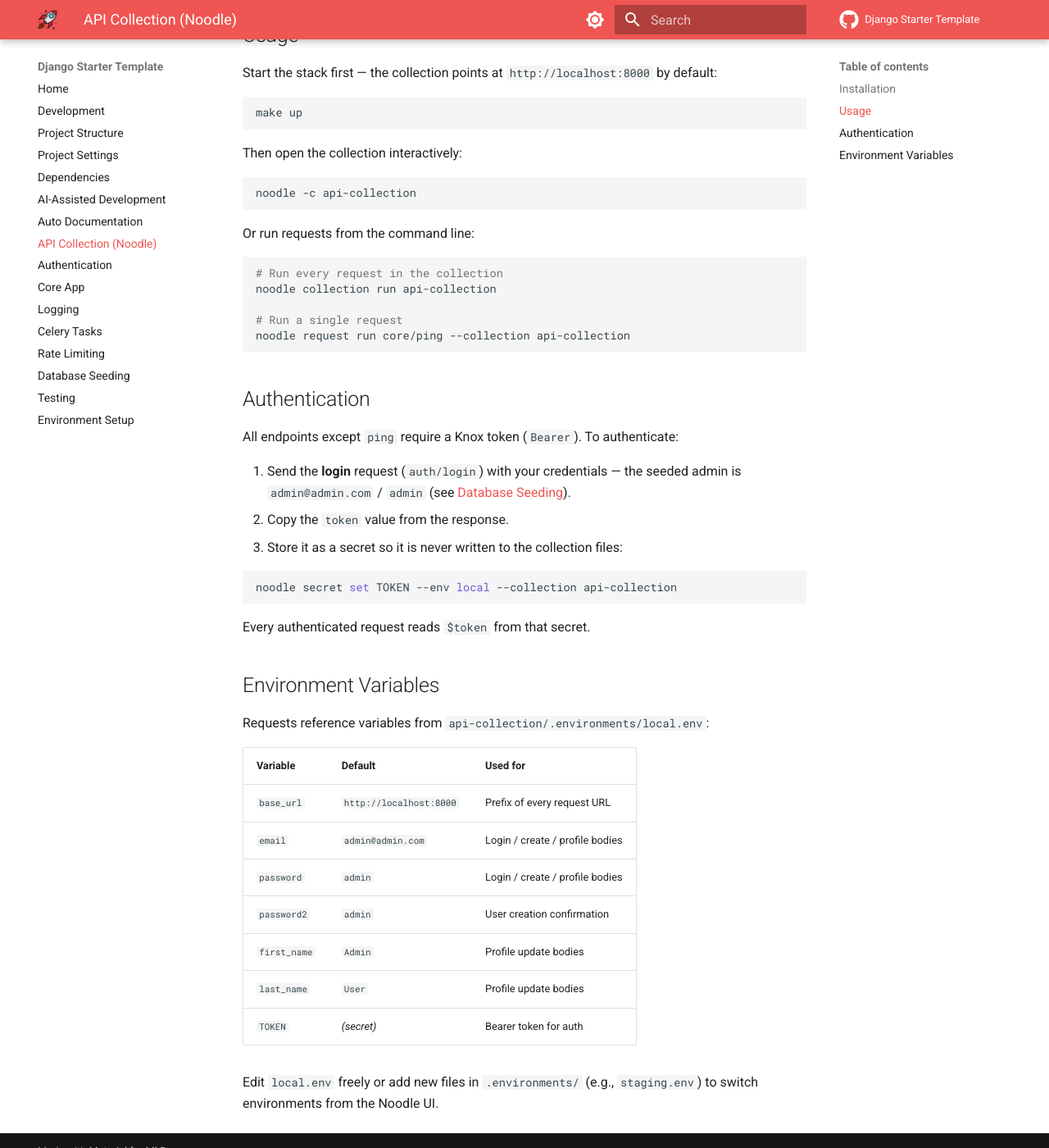
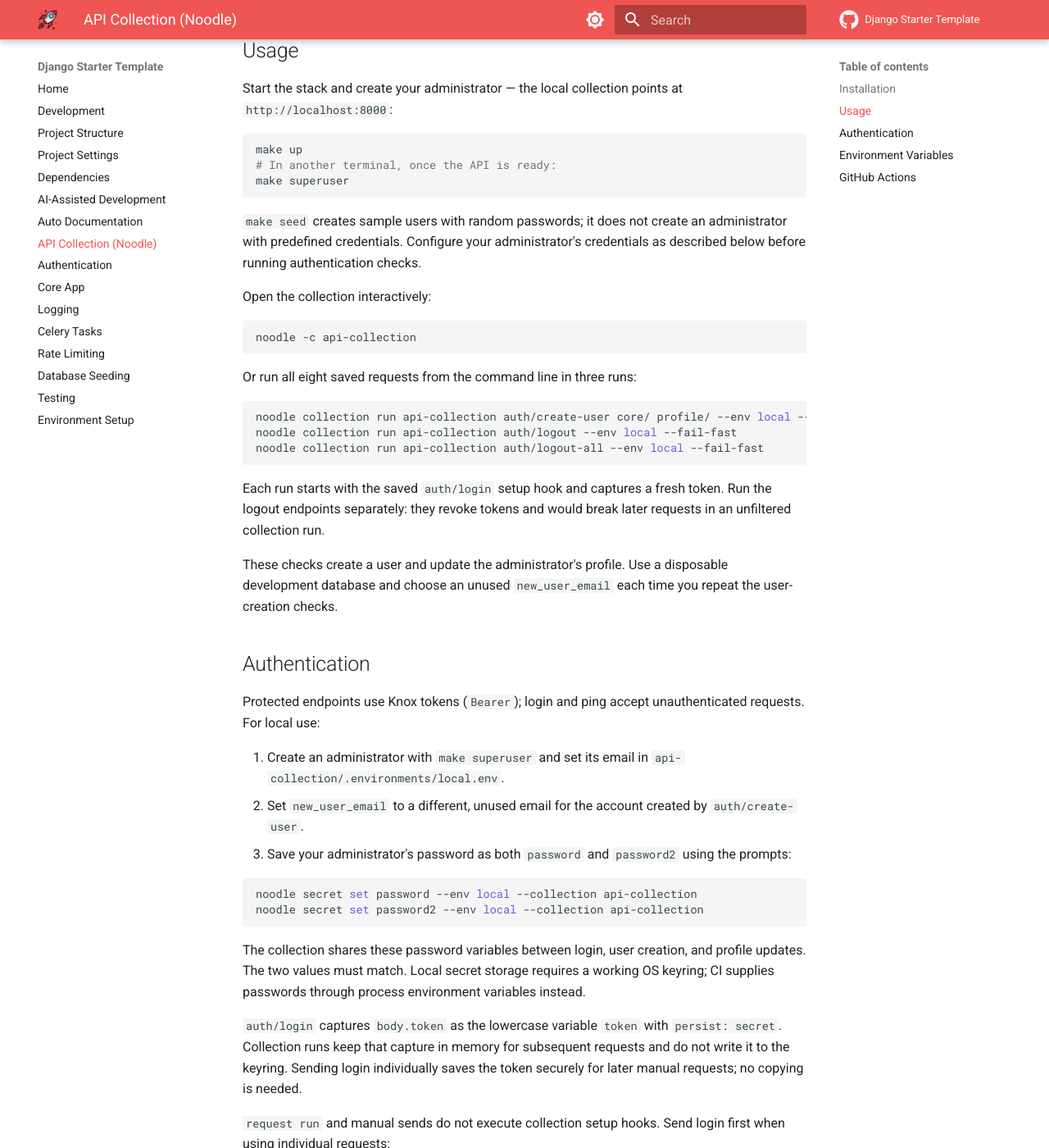
Before and after one commit to wilfredinni/django-starter-template, an MkDocs documentation site: the page built from docs/noodle.md, in a window 1280 px wide and 1400 px high, scrolled down 1041 px. Shown: the whole window at 82% size. Built offline with MkDocs 1.6.1 and Material for MkDocs 9.7.7, drawn with Linux system fonts in a browser that asks for light colours; comment, search, counter and statistics services are not loaded; some of the changed text lies outside the part shown.

Commit message:
docs: document local and CI Noodle API checks

````diff
--- a/docs/noodle.md
+++ b/docs/noodle.md
@@ -8,7 +8,8 @@
 api-collection/
 ├── settings.yml
 ├── .environments/
-│   └── local.env              # base_url and dev credentials
+│   ├── local.env              # local API and credential declarations
+│   └── ci.env                 # disposable CI API and credential declarations
 ├── auth/
 │   ├── create-user.yml
 │   ├── login.yml
@@ -46,54 +47,100 @@
 
 ## Usage
 
-Start the stack first — the collection points at `http://localhost:8000` by default:
+Start the stack and create your administrator — the local collection points at `http://localhost:8000`:
 
 ```bash
 make up
+# In another terminal, once the API is ready:
+make superuser
 ```
 
-Then open the collection interactively:
+`make seed` creates sample users with random passwords; it does not create an administrator with predefined credentials. Configure your administrator's credentials as described below before running authentication checks.
+
+Open the collection interactively:
 
 ```bash
 noodle -c api-collection
 ```
 
-Or run requests from the command line:
+Or run all eight saved requests from the command line in three runs:
 
 ```bash
-# Run every request in the collection
-noodle collection run api-collection
+noodle collection run api-collection auth/create-user core/ profile/ --env local --fail-fast
+noodle collection run api-collection auth/logout --env local --fail-fast
+noodle collection run api-collection auth/logout-all --env local --fail-fast
+```
 
-# Run a single request
-noodle request run core/ping --collection api-collection
-```
+Each run starts with the saved `auth/login` setup hook and captures a fresh token. Run the logout endpoints separately: they revoke tokens and would break later requests in an unfiltered collection run.
+
+These checks create a user and update the administrator's profile. Use a disposable development database and choose an unused `new_user_email` each time you repeat the user-creation checks.
 
 ## Authentication
 
-All endpoints except `ping` require a Knox token (`Bearer`). To authenticate:
+Protected endpoints use Knox tokens (`Bearer`); login and ping accept unauthenticated requests. For local use:
 
-1. Send the **login** request (`auth/login`) with your credentials — the seeded admin is `admin@admin.com` / `admin` (see [Database Seeding](database_seeding.md)).
-2. Copy the `token` value from the response.
-3. Store it as a secret so it is never written to the collection files:
+1. Create an administrator with `make superuser` and set its email in `api-collection/.environments/local.env`.
+2. Set `new_user_email` to a different, unused email for the account created by `auth/create-user`.
+3. Save your administrator's password as both `password` and `password2` using the prompts:
 
 ```bash
-noodle secret set TOKEN --env local --collection api-collection
+noodle secret set password --env local --collection api-collection
+noodle secret set password2 --env local --collection api-collection
 ```
 
-Every authenticated request reads `$token` from that secret.
+The collection shares these password variables between login, user creation, and profile updates. The two values must match. Local secret storage requires a working OS keyring; CI supplies passwords through process environment variables instead.
+
+`auth/login` captures `body.token` as the lowercase variable `token` with `persist: secret`. Collection runs keep that capture in memory for subsequent requests and do not write it to the keyring. Sending login individually saves the token securely for later manual requests; no copying is needed.
+
+`request run` and manual sends do not execute collection setup hooks. Send login first when using individual requests:
+
+```bash
+noodle request run auth/login --collection api-collection --env local
+noodle request run profile/get-profile --collection api-collection --env local
+```
 
 ## Environment Variables
 
 Requests reference variables from `api-collection/.environments/local.env`:
 
-| Variable      | Default                 | Used for                        |
-| ------------- | ----------------------- | ------------------------------- |
-| `base_url`    | `http://localhost:8000` | Prefix of every request URL     |
-| `email`       | `admin@admin.com`       | Login / create / profile bodies |
-| `password`    | `admin`                 | Login / create / profile bodies |
-| `password2`   | `admin`                 | User creation confirmation      |
-| `first_name`  | `Admin`                 | Profile update bodies           |
-| `last_name`   | `User`                  | Profile update bodies           |
-| `TOKEN`       | *(secret)*              | Bearer token for auth           |
+| Variable | Local default | Used for |
+| --- | --- | --- |
+| `base_url` | `http://localhost:8000` | Prefix of every request URL |
+| `email` | *(set your administrator's email)* | Login and profile bodies/assertions |
+| `new_user_email` | *(set an unused email)* | User creation |
+| `password` | *(secret; set before running)* | Login, user creation, and profile updates |
+| `password2` | *(secret; match `password`)* | User creation confirmation |
+| `first_name` | `Admin` | Profile update bodies/assertions |
+| `last_name` | `User` | Profile update bodies/assertions |
+| `token` | *(secret; captured by login)* | Bearer token for authenticated requests |
 
 Edit `local.env` freely or add new files in `.environments/` (e.g., `staging.env`) to switch environments from the Noodle UI.
+
+## GitHub Actions
+
+The [Test workflow](https://github.com/wilfredinni/django-starter-template/blob/main/.github/workflows/test.yml) runs a **Noodle API collections** job alongside the Python tests on pushes and pull requests to `main`. It installs Noodle v0.10.4 with the pinned [setup-noodle action](https://github.com/wilfredinni/setup-noodle):
+
+```yaml
+- uses: wilfredinni/setup-noodle@a964e8bf15b3e18ac4ed85480d01c2d3b6744a39 # v1.0.0
+  with:
+    version: v0.10.4
+```
+
+The job starts the API, Postgres, and Redis with Docker Compose, waits for health checks, and creates a disposable administrator. The backend runs migrations during startup. `ci.env` selects the API at `http://127.0.0.1:8000` and the CI account emails; the workflow supplies the declared `password` and `password2` secrets from `DJANGO_SUPERUSER_PASSWORD` through process environment variables.
+
+**Do not declare `token` in `ci.env`.** Noodle resolves declared secrets before sending requests. An empty token secret would trigger a lookup in the unavailable Linux keyring, failing before login. The setup hook captures the token in memory instead.
+
+With that disposable stack and its credentials ready, the workflow runs:
+
+```bash
+noodle collection run api-collection auth/create-user core/ profile/ \
+  --env ci --fail-fast --reporter junit --output noodle-api.xml
+noodle collection run api-collection auth/logout \
+  --env ci --fail-fast --reporter junit --output noodle-logout.xml
+noodle collection run api-collection auth/logout-all \
+  --env ci --fail-fast --reporter junit --output noodle-logout-all.xml
+```
+
+HTTP failures, failed captures, or failed response assertions make the check fail. Each command writes a JUnit report, and the workflow uploads available `noodle-*.xml` files as the **noodle-api-results** artifact even when a check fails. Find it on the workflow run's summary page. Later commands are skipped if an earlier command fails.
+
+Noodle refuses to overwrite reports. Choose new output filenames when repeating these commands outside a fresh CI checkout. The job prints Docker logs on failure and removes its containers and database volume after the run.
````
Also changed, not shown: AGENTS.md (+19 -1 lines).
